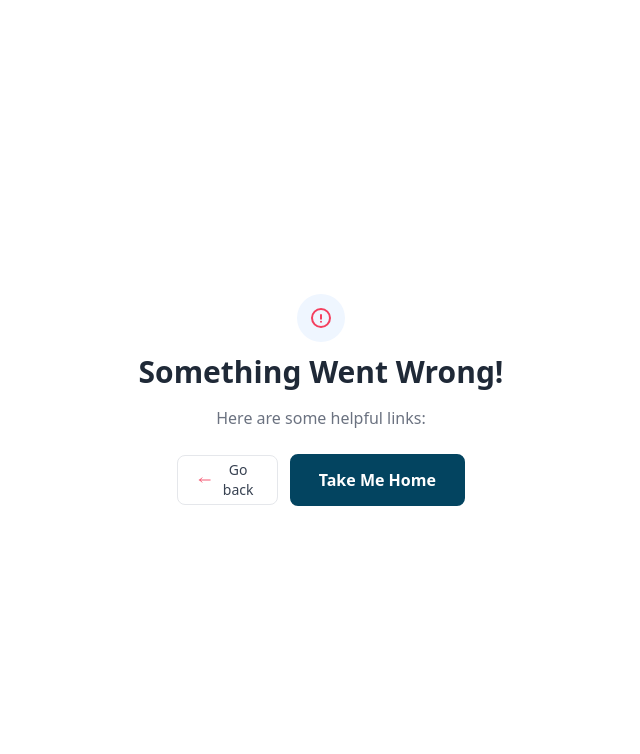
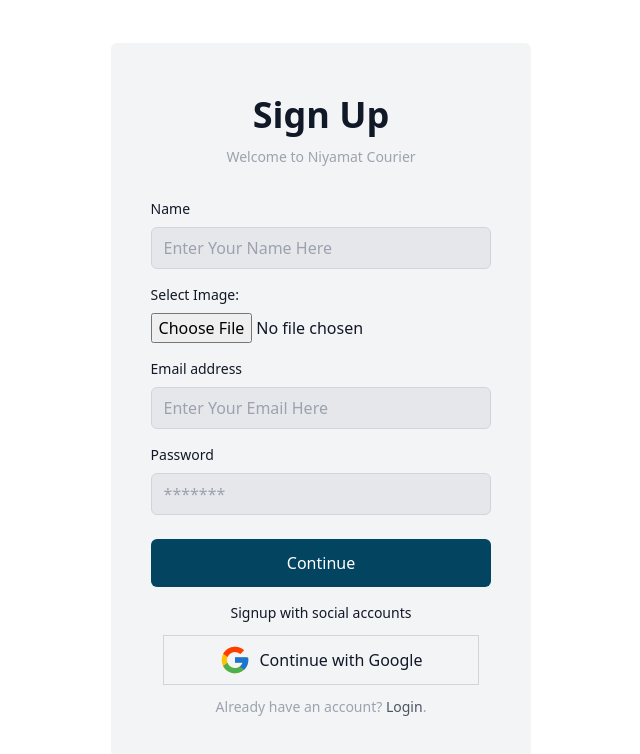
Before and after one commit to codermahbub20/courier-service-client-side, a React (Vite) app: page /signup in a window 1280 px wide. Shown: the top 754 px of the page, without its empty margins (319-959 px from the left). Built offline with nearby package versions, Linux system fonts and the light colour scheme; no server answers.

Commit message:
SignUp page complete

```diff
--- a/src/SignUp/SignUp.jsx
+++ b/src/SignUp/SignUp.jsx
@@ -1,13 +1,11 @@
 import { Link, useNavigate } from 'react-router-dom'
 import { FcGoogle } from 'react-icons/fc'
-
-import useAuth from '../../hooks/useAuth';
-
 import toast from 'react-hot-toast';
 import { TbFidgetSpinner } from "react-icons/tb";
 import { saveUser } from '../api/auth';
-import { getToken } from 'firebase/app-check';
+// import { getToken } from 'firebase/app-check';
 import { imageUpload } from '../api/utils';
+import useAuth from '../hooks/useAuth';
 
 const SignUp = () => {
 
@@ -39,8 +37,7 @@ const SignUp = () => {
       console.log(dbResponse)
       // result.user.email
 
-      //  token related
-      await getToken(result?.user?.email)
+
       navigate('/')
       toast.success('SignUp Successful')
 
@@ -62,8 +59,8 @@ const SignUp = () => {
       console.log(dbResponse)
       // result.user.email
 
-      //  token related
-      await getToken(result?.user?.email)
+    //   //  token related
+    //   await getToken(result?.user?.email)
       navigate('/')
       toast.success('SignUp Successful')
 
@@ -79,7 +76,7 @@ const SignUp = () => {
       <div className='flex flex-col max-w-md p-6 rounded-md sm:p-10 bg-gray-100 text-gray-900'>
         <div className='mb-8 text-center'>
           <h1 className='my-3 text-4xl font-bold'>Sign Up</h1>
-          <p className='text-sm text-gray-400'>Welcome to StayVista</p>
+          <p className='text-sm text-gray-400'>Welcome to Niyamat Courier</p>
         </div>
         <form onSubmit={handleSignUp}
           noValidate=''
@@ -96,7 +93,7 @@ const SignUp = () => {
                 name='name'
                 id='name'
                 placeholder='Enter Your Name Here'
-                className='w-full px-3 py-2 border rounded-md border-gray-300 focus:outline-rose-500 bg-gray-200 text-gray-900'
+                className='w-full px-3 py-2 border rounded-md border-gray-300 focus:outline-primary bg-gray-200 text-gray-900'
                 data-temp-mail-org='0'
               />
             </div>
@@ -122,7 +119,7 @@ const SignUp = () => {
                 id='email'
                 required
                 placeholder='Enter Your Email Here'
-                className='w-full px-3 py-2 border rounded-md border-gray-300 focus:outline-rose-500 bg-gray-200 text-gray-900'
+                className='w-full px-3 py-2 border rounded-md border-gray-300 focus:outline-primary bg-gray-200 text-gray-900'
                 data-temp-mail-org='0'
               />
             </div>
@@ -139,7 +136,7 @@ const SignUp = () => {
                 id='password'
                 required
                 placeholder='*******'
-                className='w-full px-3 py-2 border rounded-md border-gray-300 focus:outline-rose-500 bg-gray-200 text-gray-900'
+                className='w-full px-3 py-2 border rounded-md border-gray-300 focus:outline-primary bg-gray-200 text-gray-900'
               />
             </div>
           </div>
@@ -147,7 +144,7 @@ const SignUp = () => {
           <div>
             <button
               type='submit'
-              className='bg-rose-500 w-full rounded-md py-3 text-white'
+              className='bg-secondary w-full rounded-md py-3 text-white'
             >
               {
                 loading ? <TbFidgetSpinner className='animate-spin mx-auto'></TbFidgetSpinner> :' Continue'
@@ -171,7 +168,7 @@ const SignUp = () => {
           Already have an account?{' '}
           <Link
             to='/login'
-            className='hover:underline hover:text-rose-500 text-gray-600'
+            className='hover:underline hover:text-primary text-gray-600'
           >
             Login
           </Link>
```
Also changed, not shown: src/Router/Router.jsx (+7 -1 lines), src/main.jsx (+6 -3 lines).
